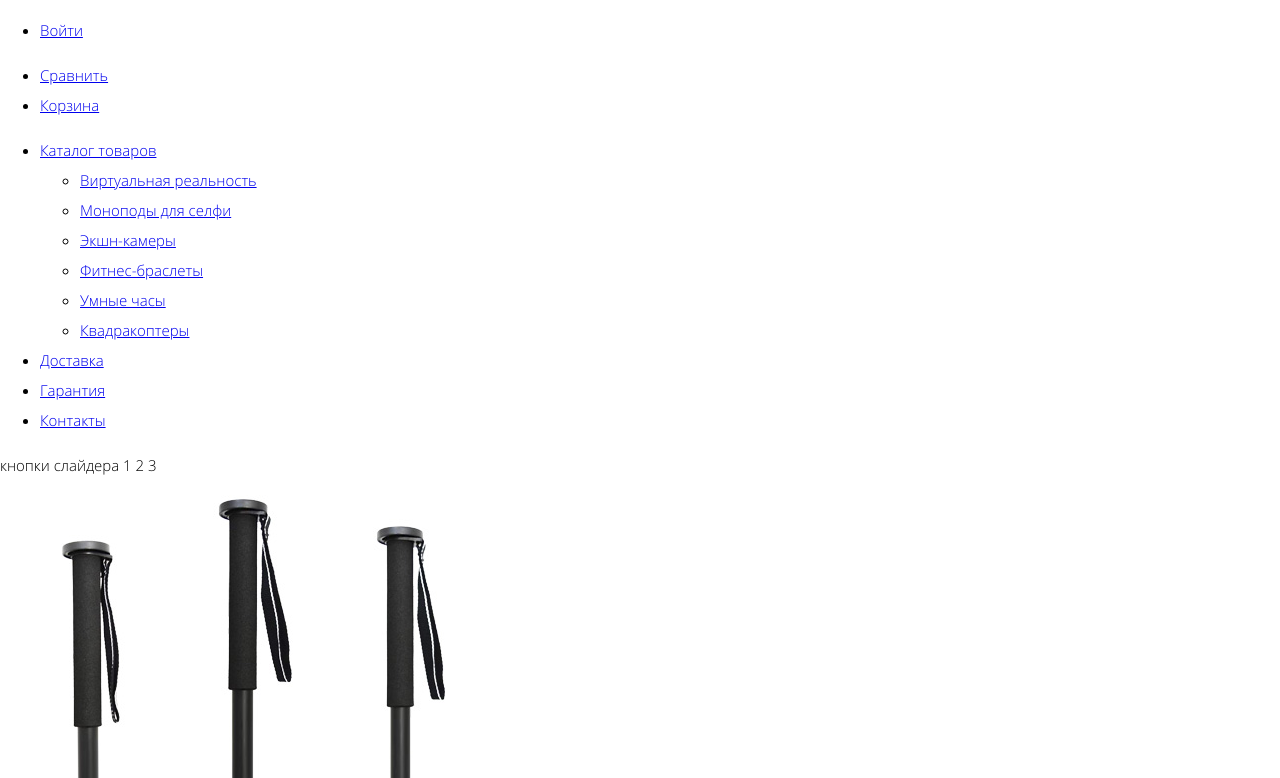
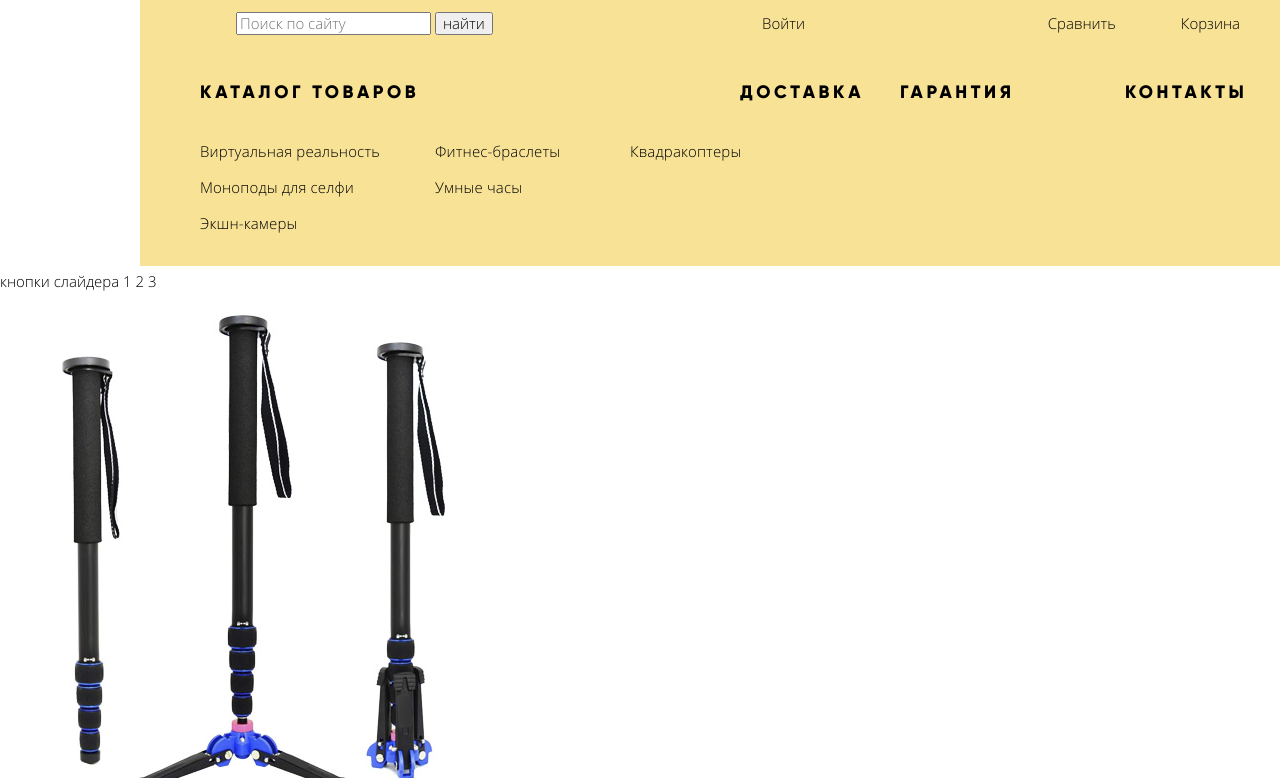
Before and after one commit to kny45/26632-device-25, a plain HTML site: page index.html in a window 1280 px wide. Shown: the part 74-852 px from the top of the page. Drawn offline with Linux system fonts and the light colour scheme.

Commit message:
Update style.css
Добавил header, пока без событий

```diff
--- a/css/style.css
+++ b/css/style.css
@@ -76,13 +76,209 @@ input[type="radio"].visually-hidden {
   opacity: 0.3;
 }
 */
+
+
+.main-header {
+  width: 1440px;
+  margin: 0 auto;
+  padding: 0;
+  padding-top: 40px;
+}
+
+.main-header__wrapper {
+  width: 1160px;
+
+  height: 300px; /* временно! */
+
+  margin: 0 auto;
+  padding: 0;
+
+  background-color: #f7e296;
+
+  position: relative;
+}
+
+.header__logo-device {
+  position: absolute;
+  top: -20px;
+  left: 60px;
+
+}
+
 .header__logo-device svg {
   fill: #000000;
+}
+
+.main-header__top-menu {
+  display: flex;
+  margin: 0 auto;
+  padding: 0;
+  padding-top: 42px;
+  padding-bottom: 42px;
+  width: 1040px;
+
+  justify-content: space-between;
+}
+
+.main-header__search {
+  display: block;
+  margin: 0;
+  padding: 0;
+  padding-left: 36px;
+}
+
+.main-header__navigation-wrapper {
+  display: flex;
+  margin: 0;
+  padding: 0;
+
+  width: 500px;
+
+  justify-content: space-between;
+}
+
+.main-header__user-navigation,
+.main-header__goods-action {
+  display: flex;
+  flex-wrap: wrap;
+  margin: 0;
+  padding: 0;
+
+  list-style: none;
+}
+
+.main-header__navigation-item {
+  display: block;
+  margin: 0;
+  padding: 0;
+
+  font-family: "OpenSans", Arial, sans-serif;
+  font-size: 15px;
+  line-height: 30px;
+  font-weight: 400;
+
+  text-decoration: none;
+
+  color: #000000;
+}
+
+/* добавить иконки и состояния */
+
+.main-header-navigation-item__cart {
+  padding-left: 24px;
+}
+
+.main-header-navigation-item__compare {
+  padding-left: 20px;
+  padding-right: 41px;
+}
+
+.main-header-navigation-item__user {
+  padding-left: 22px;
+  padding-right: 44px;
+}
+
+
+.main-navigation__list {
+  display: flex;
+  margin: 0 auto;
+  padding: 0;
+
+  width: 1040px;
+
+  list-style: none;
+
+  justify-content: space-between;
+
+}
+
+.navigation-list__services-links {
+  display: flex;
+  justify-content: flex-start;
+
+  width: 500px;
+}
+
+.main-navigation__header-link {
+  display: block;
+  margin: 0;
+  padding: 0;
+
+  font-family: "Gilroy", Arial, sans-serif;
+  font-size: 18px;
+  line-height: 24px;
+  font-weight: 700;
+  letter-spacing: 3.6px;
+  text-transform: uppercase;
+
+  text-decoration: none;
+
+  color: #000000;
+}
+
+.main-navigation__header-link--warranty {
+  display: block;
+  width: 225px;
+}
+
+.main-navigation__header-link--delivery {
+  display: block;
+  width: 160px;
+}
+
+.main-navigation__header-link--contacts {
+  display: block;
+  width: 115px;
+}
+
+.main-navigation__popup-list {
+  display: flex;
+  margin: 0 auto;
+  padding: 0;
+  padding-top: 29px;
+  padding-bottom: 29px;
+
+  list-style: none;
+
+  justify-content: flex-start;
+}
+
+.main-navigation-popup-list__column-1 {
+  width: 235px;
+}
+
+.main-navigation-popup-list__column-2 {
+  width: 195px;
+}
+
+.main-navigation-popup-list__column-3 {
+  width: 110px;
+}
+
+
+.main-navigation-popup__item {
+  display: block;
+  margin: 0;
+  padding: 0;
+
+  font-family: "OpenSans", Arial, sans-serif;
+  font-size: 15px;
+  line-height: 36px;
+  font-weight: 400;
+  letter-spacing: 0.15px;
+
+  text-decoration: none;
+
+  color: #000000;
 }
 
 
 
 /* main */
+
+
+/* main-sliders */
+
 
 
 /* popular products*/
@@ -148,27 +344,27 @@ input[type="radio"].visually-hidden {
 
 }
 
-.popular-products-item__vr::before {
+.popular-products-item__link--vr::before {
   background-image: url(../img/popular-1.svg);
   background-position: 50% 50%;
 }
-.popular-products-item__monopod::before {
+.popular-products-item__link--monopod::before {
   background-image: url(../img/popular-2.svg);
   background-position: 50% 100%;
 }
-.popular-products-item__action-camera::before {
+.popular-products-item__link--action-camera::before {
   background-image: url(../img/popular-3.svg);
   background-position: 50% 50%;
 }
-.popular-products-item__fitness-bracelet::before {
+.popular-products-item__link--fitness-bracelet::before {
   background-image: url(../img/popular-4.svg);
   background-position: 50% 50%;
 }
-.popular-products-item__smart-watch::before {
+.popular-products-item__link--smart-watch::before {
   background-image: url(../img/popular-5.svg);
   background-position: 50% 50%;
 }
-.popular-products-item__quadcopter::before {
+.popular-products-item__link--quadcopter::before {
   background-image: url(../img/popular-6.svg);
   background-position: 50% 50%;
 }
```
